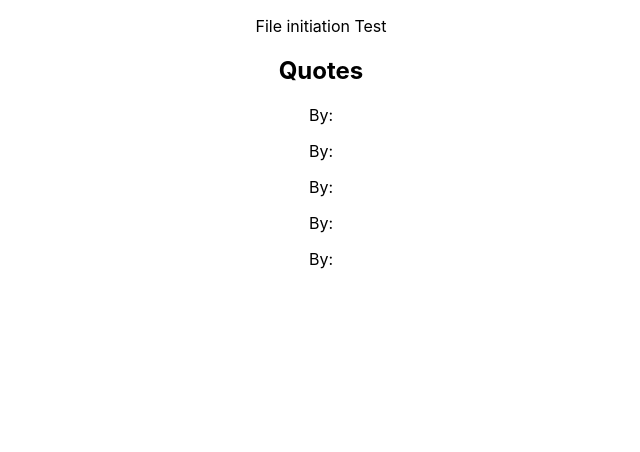
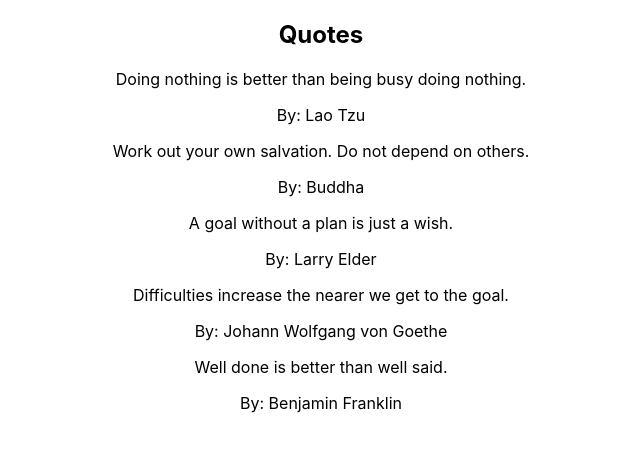
Before and after one commit to Basruhe/homework3, a React (Create React App) app: page / in a window 1280 px wide. Shown: the top 452 px of the page, without its empty margins (319-959 px from the left). Built offline with nearby package versions, Linux system fonts and the light colour scheme.

Commit message:
Fixed quotesearcher:  finished "step 2"

```diff
--- a/src/App.js
+++ b/src/App.js
@@ -7,7 +7,6 @@ export default class App extends Component {
   render() {
     return (
       <div className="App">
-        <p>File initiation Test</p>
         <QuoteSearcher />
       </div>
     );
--- a/src/QuoteSearcher.js
+++ b/src/QuoteSearcher.js
@@ -41,12 +41,14 @@ export default class QuoteSearcher extends Component {
   // todo: render function that maps this.state.quotes over quote.render. add return. then add quotesearcher to app.js
 
   renderQuote = quote => {
-    return <Quote text={this.quoteText} author={this.quoteAuthor} />;
+    return (
+      <Quote quoteText={quote.quoteText} quoteAuthor={quote.quoteAuthor} />
+    );
   };
 
   render() {
     const quotesCopy = [...this.state.quotes];
-    console.log("checking state copy: ", quotesCopy);
+    console.log("checking content of state copy: ", quotesCopy);
     // this.state.quotes.map(quote.render);
     return (
       <div>
@@ -56,28 +58,3 @@ export default class QuoteSearcher extends Component {
     );
   }
 }
-
-// render() {
-//   console.log("render of scoreboard: ", this.state);
-//   const players_copy = [...this.state.players];
-//   players_copy.sort((a, b) => b.score - a.score);
-
-//   return (
-//     <div className="scoreboard">
-//       <h1>Scoreboard</h1>
-//       <ul>{players_copy.map(this.renderPlayer)}</ul>
-//     </div>
-//   );
-// }
-
-// renderPlayer = player => {
-//   return (
-//     <Player
-//       id={player.id}
-//       name={player.name}
-//       score={player.score}
-//       key={player.id}
-//       incrementScore={this.IncrementScoreOfPlayer}
-//     />
-//   );
-// };
```
